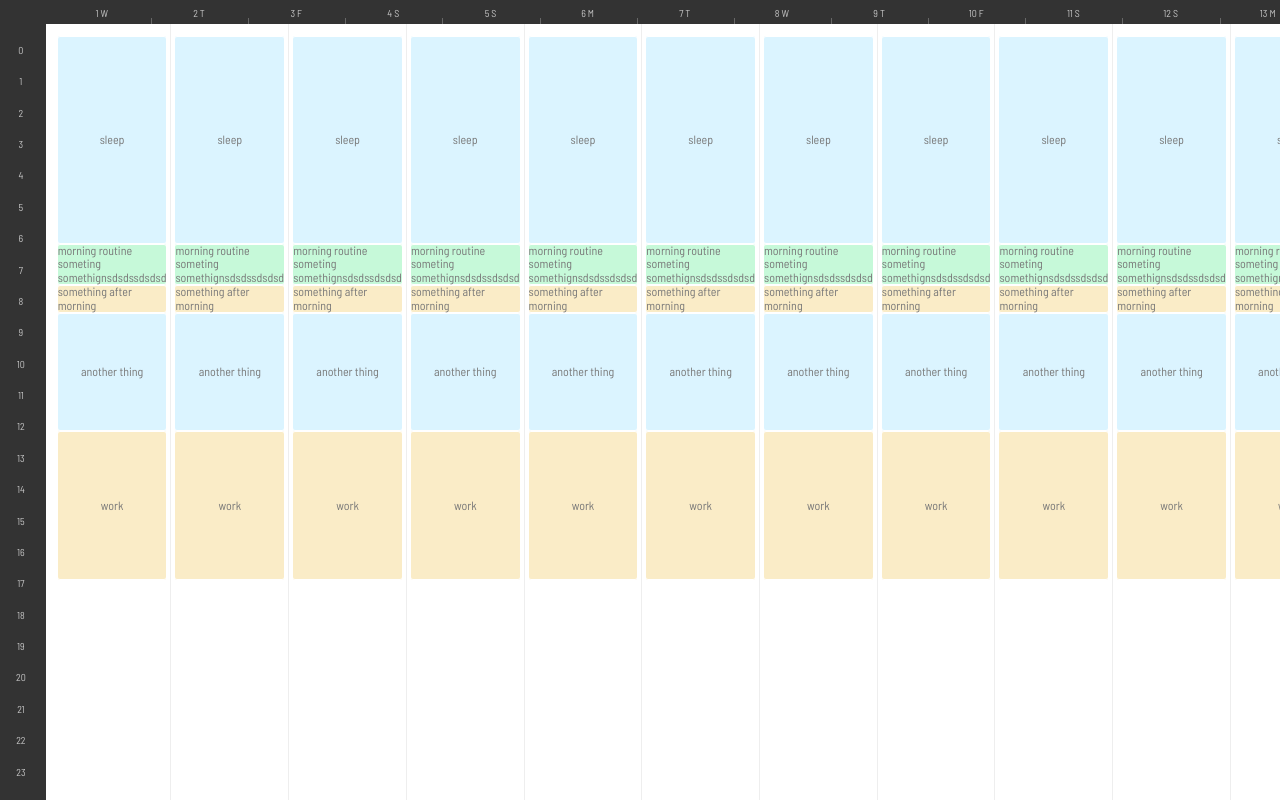
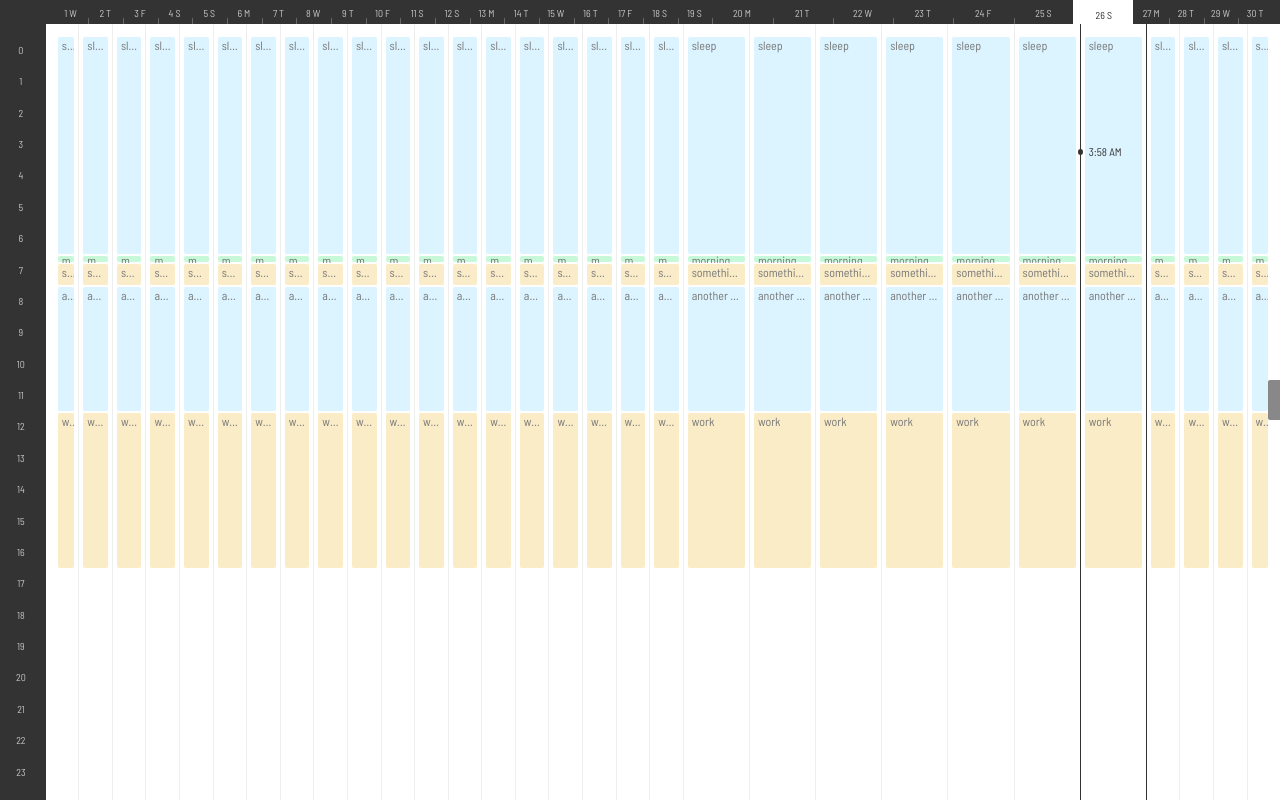
Before and after one commit to vincentbollaert/get-shit-done, a React app in the folder client/: page / in a window 1280 px wide. Built offline with nearby package versions, Linux system fonts and the light colour scheme.

Commit message:
calendar now ellipsis properly and caters for small slots (15m on 24h)

```diff
--- a/client/src/pages/Home/Calendar.jsx
+++ b/client/src/pages/Home/Calendar.jsx
@@ -4,7 +4,7 @@ import isToday from 'date-fns/isToday'
 import format from 'date-fns/format'
 import isThisWeek from 'date-fns/isThisWeek'
 
-import { WHITE } from '../../styles'
+import { WHITE, SIZE_XSM } from '../../styles'
 import CurrentTime from './CurrentTime'
 import { useSelector } from 'react-redux'
 
@@ -18,6 +18,7 @@ const Column = styled.div`
   flex-grow: 1;
   position: relative;
   border-left: 1px solid #eee;
+  width: 0;
 
   &:first-child {
     border-left: 0;
@@ -50,6 +51,11 @@ const HourSlots = styled.div`
     padding-left: 12px;
   };
 `
+const STYLE_ELLIPSIS = `
+  white-space: nowrap;
+  overflow: hidden;
+  text-overflow: ellipsis;
+`
 const Cell = styled.div`
   display: flex;
   flex-grow: ${p => p.flex};
@@ -60,6 +66,13 @@ const Cell = styled.div`
   border-radius: 2px;
   box-shadow: inset 0px 1px 0 0px ${WHITE}, inset 0px -1px 0 0px ${WHITE};
   background-color: ${p => p.accentColor};
+  display: block;
+  padding: 0 ${SIZE_XSM};
+  line-height: 1.5;
+  ${p => p.isSmall && `
+    line-height: 0.9;
+  `}
+  ${STYLE_ELLIPSIS};
 `
 
 const Calendar = () => {
@@ -108,7 +121,15 @@ const Calendar = () => {
                 return (
                   <Fragment key={id}>
                     {gapBefore > 0 && <Cell isGapBefore flex={gapBefore} />}
-                    {heightInFlex > 0 && <Cell flex={heightInFlex} accentColor={colors[color]}>{name}</Cell>}
+                    {heightInFlex > 0 && (
+                      <Cell
+                        flex={heightInFlex}
+                        accentColor={colors[color]}
+                        isSmall={hoursAxis.length > 16 && heightInFlex <= 0.25}
+                      >
+                        {name}
+                      </Cell>
+                    )}
                     {gapAfter > 0 && <Cell isGapAfter flex={gapAfter} />}
                   </Fragment>
                 )
--- a/client/src/pages/Home/Home.jsx
+++ b/client/src/pages/Home/Home.jsx
@@ -20,12 +20,14 @@ const Wrap = styled.div`
   display: flex;
   flex-grow: 1;
   position: relative;
+  width: 100%;
   background-color: #333;
 `
 const CalendarWrap = styled.div`
   display: flex;
   flex-direction: column;
   flex-grow: 1;
+  width: 100%;
   height: 100%;
   background-color: ${WHITE};
 `
```
